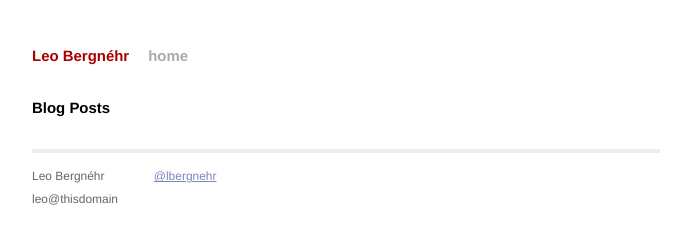
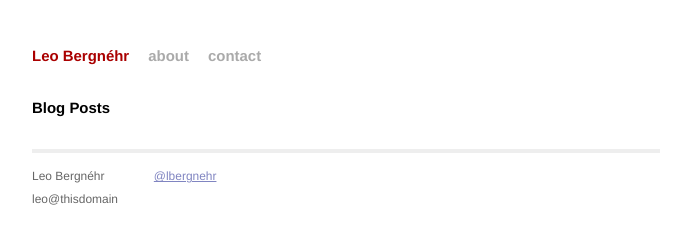
Before and after one commit to lbergnehr/lbergnehr.github.io, a Jekyll site: the page built from index.html, in a window 1280 px wide. Shown: the top 240 px of the page, without its empty margins (294-985 px from the left). Built offline with Jekyll 4.4.1, drawn with Linux system fonts in a browser that asks for light colours; Markdown is read by kramdown in place of the engine named in the settings.

Commit message:
Add about and contact stub pages and links

```diff
--- a/_layouts/default.html
+++ b/_layouts/default.html
@@ -19,7 +19,8 @@
   <div class="site">
     <div class="header">
       <h1 class="title"><a href="/">{{ site.name }}</a></h1>
-      <a class="extra" href="/">home</a>
+      <a class="extra" href="/about">about</a>
+      <a class="extra" href="/contact">contact</a>
     </div>
 
     {{ content }}
--- /dev/null
+++ b/about/index.html
@@ -0,0 +1,5 @@
+---
+layout: default
+title: About
+---
+I am Leo.
--- /dev/null
+++ b/contact/index.html
@@ -0,0 +1,5 @@
+---
+layout: default
+title: Contact
+---
+This is my contact.
```
